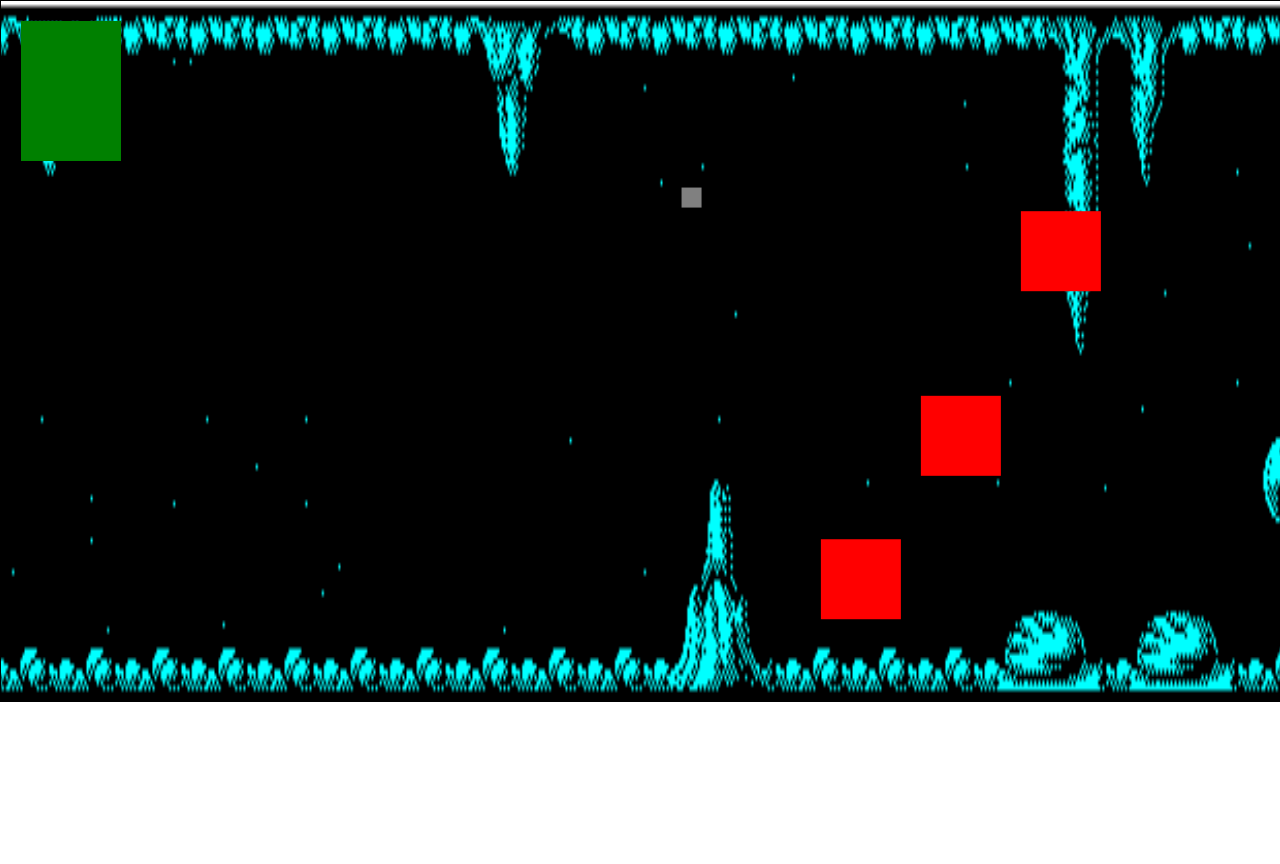
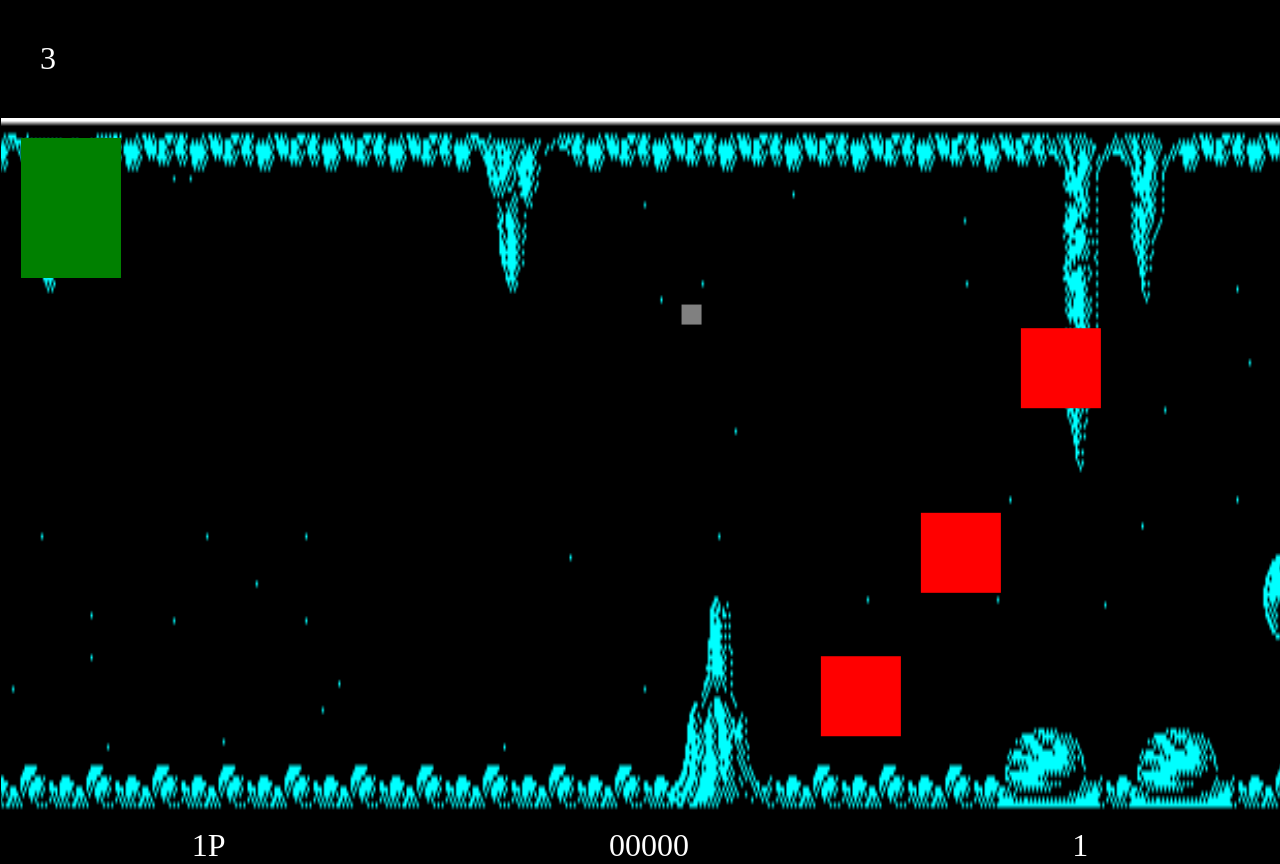
Before and after one commit to Dudek03/Zybex, a website built with Vite: page index.html in a window 1280 px wide. Shown: the top 864 px of the page. Before the commit the page ends 800 px from the top, so only its background shows below. Built offline with nearby package versions, Linux system fonts and the light colour scheme.

Commit message:
add item collection, UI

```diff
--- a/index.html
+++ b/index.html
@@ -11,7 +11,19 @@
 </head>
 
 <body>
-  <canvas id="main-canvas"></canvas>
+  <div id="gameArea">
+    <div id="topBar">
+      <div id="hp"></div>
+      <div id="fireModes"></div>
+    </div>
+    <canvas id="main-canvas"></canvas>
+    <div id="bottomBar">
+      <div>1P</div>
+      <div id="points">00000</div>
+      <div id="stageNumber">1</div>
+    </div>
+  </div>
+
 </body>
 
 </html>
--- a/src/Game.ts
+++ b/src/Game.ts
@@ -22,7 +22,7 @@ class Game {
             this.render()
         }, 0)
         this.isGameOver = false
-        context?.scale(2, 2)
+        context ?.scale(2, 2)
     }
 
     gameOver(text: string) {
@@ -30,7 +30,7 @@ class Game {
     }
 
     render(): void {
-        //this.level.isBossDead ? this.gameOver("u win") : () => { }
+        this.level.isBossDead ? this.gameOver("u win") : () => { }
         this.level.player.hp <= 0 ? this.gameOver("u lost") : () => { }
         const start = performance.now()
         this.context!.fillStyle = "black"
--- a/src/Item.ts
+++ b/src/Item.ts
@@ -8,7 +8,7 @@ class Item extends Entity {
         } | null;
     };
     constructor(data: { dimensions: dimensions, hp: number, position: position, ctx: CanvasRenderingContext2D | null }, dropInfo: { addHp: number, addFireMode: { id: number, value: number } | null }) {
-        super(data.dimensions, data.hp, data.position, data.ctx)
+        super(data.dimensions, data.hp, data.position, data.ctx, "blue")
         this.dropInfo = dropInfo
     }
 }
--- a/src/Level.ts
+++ b/src/Level.ts
@@ -5,6 +5,7 @@ import Game from "./Game";
 import Horde from "./Horde";
 import Item from "./Item";
 import { rectCollision } from "./utilities"
+import UIController from "./UIController"
 
 class Level {
 
@@ -40,7 +41,7 @@ class Level {
                         enemiesArray: [
                             { dimensions: { width: 40, height: 40 }, hp: 1, position: { x: this.canvas.width / 2 - 40, y: 40 }, ctx: this.context, attack: { delay: 1000, projectilesArray: [{ position: { x: 0, y: 0 }, dimensions: { width: 10, height: 10 }, direction: { x: -1, y: 0 }, dmg: 1, hp: 1, owner: "enemy", speed: { vX: 0.5, vY: 0.2 } }] }, isDropping: { addHp: 0, addFireMode: null } },
                             { dimensions: { width: 40, height: 40 }, hp: 1, position: { x: this.canvas.width / 2 - 90, y: 40 }, ctx: this.context, attack: { delay: 10, projectilesArray: [] }, isDropping: { addHp: 1, addFireMode: null } },
-                            { dimensions: { width: 40, height: 40 }, hp: 1, position: { x: this.canvas.width / 2 - 140, y: 40 }, ctx: this.context, attack: { delay: 10, projectilesArray: [] }, isDropping: { addHp: 0, addFireMode: { id: 1, value: 1 } } }
+                            { dimensions: { width: 40, height: 40 }, hp: 1, position: { x: this.canvas.width / 2 - 140, y: 40 }, ctx: this.context, attack: { delay: 10, projectilesArray: [] }, isDropping: { addHp: 0, addFireMode: { id: 2, value: 1 } } }
                         ]
                     },
                     {
@@ -64,6 +65,7 @@ class Level {
         this.currentLvlData = this.levelsInfo[lvNum - 1]
         this.hordeID = 0
         this.horde = new Horde(this.currentLvlData.hordesArray[this.hordeID].pattern, this.currentLvlData.hordesArray[this.hordeID].enemiesArray, this.currentLvlData.hordesArray[this.hordeID].speed, this.canvas)
+        UIController.getInstance().updateHp(this.player.hp)
     }
 
     collision() {
@@ -73,10 +75,13 @@ class Level {
                 if (rectCollision(bullet, ene)) {
                     bullet.hp--
                     ene.hp--
+                    console.log(ene.hp)
+                    if (ene.hp <= 0) {
+                        UIController.getInstance().updateScore(200)
+                    }
                     if (ene.hp == 0 && (ene.isDropping.addHp != 0 || ene.isDropping.addFireMode != null)) {
                         this.activeItems.push(ene.drop())
                     }
-                    console.log(this.activeItems)
                 }
             })
         })
@@ -86,6 +91,7 @@ class Level {
                 this.player.position.x = 0
                 this.player.position.y = 0
                 this.player.hp--
+                UIController.getInstance().updateHp(this.player.hp)
             }
 
         })
@@ -97,8 +103,22 @@ class Level {
                     this.player.position.y = 0
                     this.player.hp--
                     bullet.hp--
+                    UIController.getInstance().updateHp(this.player.hp)
                 }
             })
+        })
+
+        this.activeItems.forEach(item => {
+            if (rectCollision(this.player, item)) {
+                item.hp--
+                this.player.hp += item.dropInfo.addHp
+                UIController.getInstance().updateHp(this.player.hp)
+                if (!item.dropInfo.addFireMode) return
+                if (!this.player.fireModes[item.dropInfo.addFireMode.id - 1].picked)
+                    this.player.fireModes[item.dropInfo.addFireMode.id - 1].picked = true
+                else
+                    this.player.fireModes[item.dropInfo.addFireMode.id - 1].power += item.dropInfo.addFireMode.value
+            }
         })
     }
 
--- a/src/Player.ts
+++ b/src/Player.ts
@@ -41,15 +41,17 @@ class Player extends Entity {
                 picked: true,
                 active: true,
                 delay: 100,
+                power: 1,
                 projectilesArray: [
                     { position: { x: 0, y: 0 }, dimensions: { width: 10, height: 10 }, direction: { x: 1, y: 0 }, dmg: 1, hp: 1, owner: "player", speed: { vX: 0.2, vY: 0.2 } }
                 ]
             },
             {
                 id: 2,
-                picked: true,
+                picked: false,
                 active: false,
                 delay: 1000,
+                power: 1,
                 projectilesArray: [
                     { position: { x: 0, y: 0 }, dimensions: { width: 70, height: 10 }, direction: { x: 1, y: 0 }, dmg: 5, hp: 1, owner: "player", speed: { vX: 0.2, vY: 0.2 } },
                     { position: { x: 0, y: 0 }, dimensions: { width: 10, height: 10 }, direction: { x: 0, y: 1 }, dmg: 1, hp: 1, owner: "player", speed: { vX: 0.2, vY: 0.2 } },
@@ -61,6 +63,7 @@ class Player extends Entity {
                 picked: true,
                 active: false,
                 delay: 500,
+                power: 1,
                 projectilesArray: [
                     { position: { x: 0, y: 0 }, dimensions: { width: 10, height: 80 }, direction: { x: 1, y: 0 }, dmg: 5, hp: 1, owner: "player", speed: { vX: 0.4, vY: 0.2 } },
                     { position: { x: 0, y: 0 }, dimensions: { width: 10, height: 10 }, direction: { x: 1, y: 1 }, dmg: 1, hp: 1, owner: "player", speed: { vX: 0.2, vY: 0.2 } },
@@ -158,6 +161,7 @@ class Player extends Entity {
             return
         activeMode!.projectilesArray.forEach(projectile => {
             projectile.position = { x: this.position.x + this.dimensions.width / 2, y: this.position.y + this.dimensions.height / 2 - projectile.dimensions.height / 2 }
+            projectile.dmg = projectile.dmg * activeMode!.power
             this.activeProjectileArray.push(new Projectile(projectile, this.ctx))
         })
         this.lastAttackTimestamp = newTimeStamp
--- /dev/null
+++ b/src/UIController.ts
@@ -0,0 +1,31 @@
+export default class UIController {
+    private static instance: UIController;
+
+    hp: HTMLElement | null;
+    fireModes: HTMLElement | null;
+    points: HTMLElement | null;
+    stageNum: HTMLElement | null;
+
+    public static getInstance(): UIController {
+        if (!UIController.instance) UIController.instance = new UIController();
+        return UIController.instance;
+    }
+
+    private constructor() {
+        this.hp = document.getElementById("hp")
+        this.fireModes = document.getElementById("fireModes")
+        this.points = document.getElementById("points")
+        this.stageNum = document.getElementById("stageNumber")
+    }
+
+    updateHp(newHp: number): void {
+        this.hp!.innerText = newHp.toString()
+    }
+
+    updateScore(add: number): void {
+        let oldScore = +this.points!.innerText
+        let newScore = oldScore + add
+        console.log(add, oldScore, newScore)
+        this.points!.innerText = newScore.toString()
+    }
+}
--- a/src/interfaces.ts
+++ b/src/interfaces.ts
@@ -1,6 +1,6 @@
 export interface position { x: number, y: number }
 export interface dimensions { width: number, height: number }
-export interface fireMode { id: number; picked: boolean; active: boolean; delay: number; projectilesArray: projectile[]; }
+export interface fireMode { id: number; picked: boolean; active: boolean; delay: number; power: number; projectilesArray: projectile[]; }
 export interface projectile { position: { x: number; y: number; }; dimensions: { width: number; height: number; }; direction: { x: number; y: number; }; dmg: number; hp: number; owner: string; speed: { vX: number; vY: number; } }
 export interface attack { delay: number, projectilesArray: projectile[] | [] }
 export interface enemyData { dimensions: dimensions; hp: number; position: position; ctx: CanvasRenderingContext2D | null; attack: attack; isDropping: { addHp: number, addFireMode: { id: number, value: number } | null } }
--- a/src/style.css
+++ b/src/style.css
@@ -7,3 +7,19 @@
 #main-canvas {
   border: 1px solid black;
 }
+
+#gameArea{
+  background-color: black;
+  color: white;
+  font-size: 2rem;
+}
+
+#topBar{
+  padding: 40px;
+}
+
+#bottomBar{
+  display: flex;
+  flex-direction: row;
+  justify-content: space-around;
+}
```
